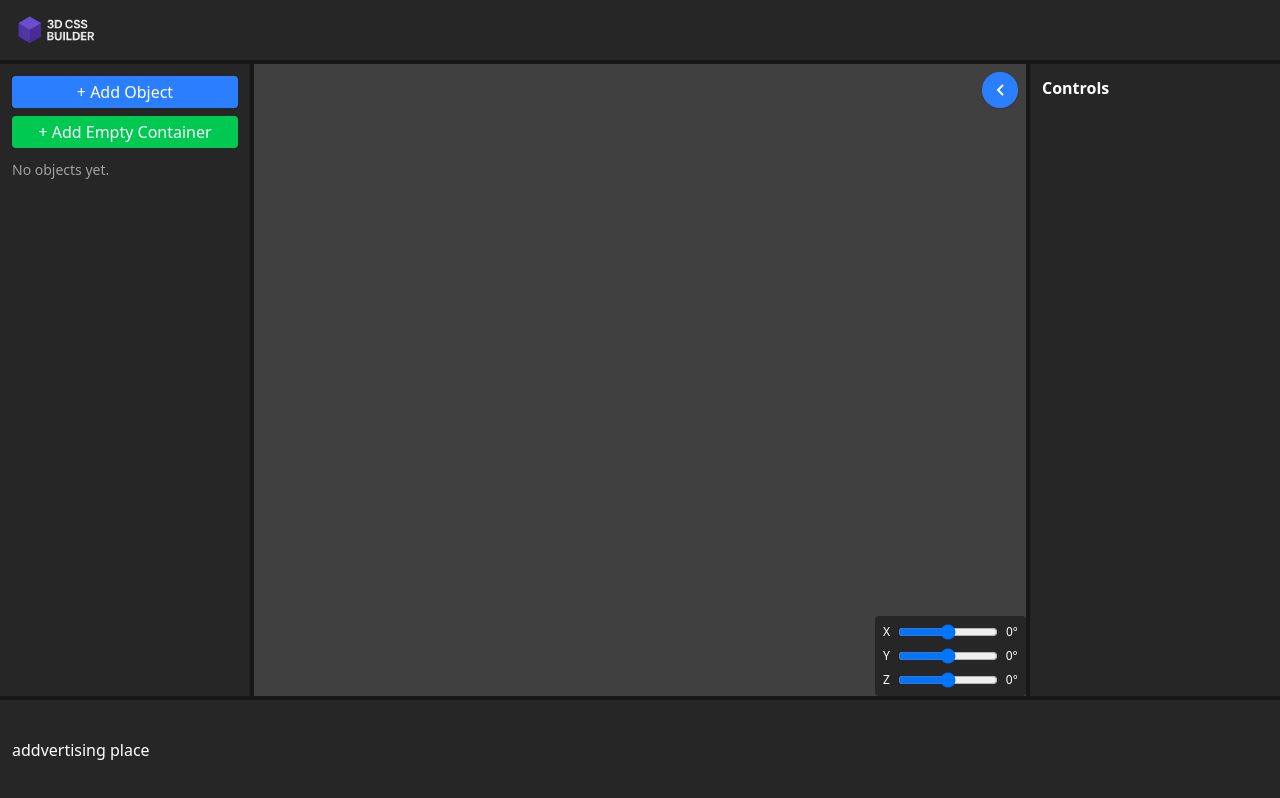
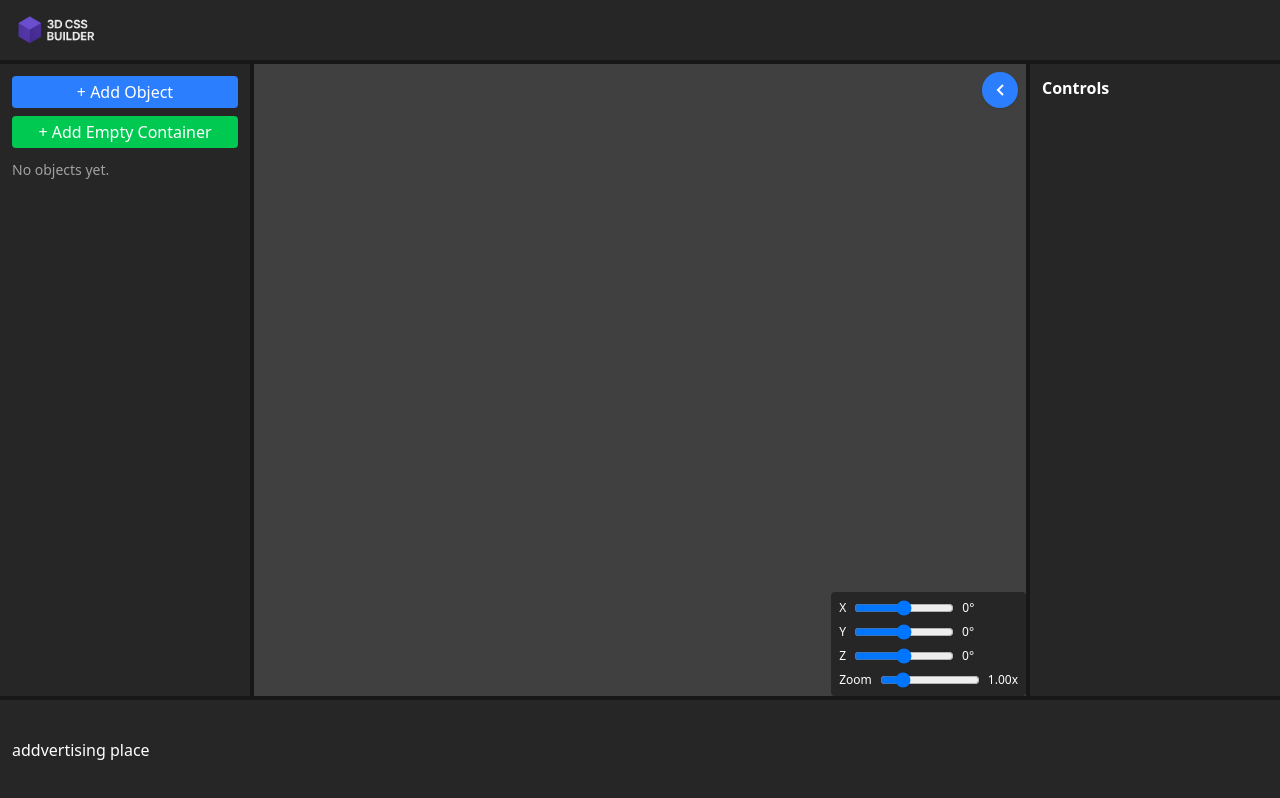
Before and after one commit to georgiancoder/3dcss, a React (Vite) app: page / in a window 1280 px wide. Built offline with nearby package versions, Linux system fonts and the light colour scheme.

Commit message:
zoom In/Out functionality

```diff
--- a/src/components/viewport.tsx
+++ b/src/components/viewport.tsx
@@ -105,6 +105,17 @@ const Viewport: React.FC<ViewportProps> = ({ items, selectedId, onSelect }) => {
         localStorage.setItem("viewportRotateZ", String(rotateZ));
     }, [rotateZ]);
 
+    // Zoom state
+    const [zoom, setZoom] = useState(() => {
+        const v = localStorage.getItem("viewportZoom");
+        return v ? Number(v) : 1;
+    });
+
+    // Save zoom to localStorage
+    useEffect(() => {
+        localStorage.setItem("viewportZoom", String(zoom));
+    }, [zoom]);
+
     // For mouse drag rotation
     const dragging = useRef(false);
     const lastPos = useRef<{ x: number; y: number }>({ x: 0, y: 0 });
@@ -135,10 +146,20 @@ const Viewport: React.FC<ViewportProps> = ({ items, selectedId, onSelect }) => {
         window.removeEventListener("mouseup", handleMouseUp);
     };
 
+    // Mouse wheel for zoom
+    const handleWheel = (e: React.WheelEvent) => {
+        if (e.ctrlKey) return; // Let browser zoom if ctrl is pressed
+        e.preventDefault();
+        let nextZoom = zoom - e.deltaY * 0.001;
+        nextZoom = Math.max(0.1, Math.min(5, nextZoom));
+        setZoom(nextZoom);
+    };
+
     return (
         <div
             className="relative w-full h-full"
             onMouseDown={handleMouseDown}
+            onWheel={handleWheel}
             style={{ cursor: dragging.current ? "grab" : "default" }}
         >
             <div className="absolute bottom-0 right-0 z-10 bg-neutral-800 bg-opacity-80 p-2 rounded flex flex-col gap-2">
@@ -178,10 +199,23 @@ const Viewport: React.FC<ViewportProps> = ({ items, selectedId, onSelect }) => {
                     />
                     <span>{rotateZ}°</span>
                 </label>
+                <label className="flex items-center gap-2 text-xs">
+                    Zoom
+                    <input
+                        type="range"
+                        min={0.1}
+                        max={5}
+                        step={0.01}
+                        value={zoom}
+                        onChange={e => setZoom(Number(e.target.value))}
+                        style={{ width: 100 }}
+                    />
+                    <span>{zoom.toFixed(2)}x</span>
+                </label>
             </div>
             <div className="relative w-full h-full flex flex-col items-center justify-center transform-3d" id="viewport"
                 style={{
-                    transform: `rotateX(${rotateX}deg) rotateY(${rotateY}deg) rotateZ(${rotateZ}deg)`,
+                    transform: `scale(${zoom}) rotateX(${rotateX}deg) rotateY(${rotateY}deg) rotateZ(${rotateZ}deg)`,
                     transition: "transform 0.2s cubic-bezier(.4,2,.6,1)",
                 }}
             >
```
